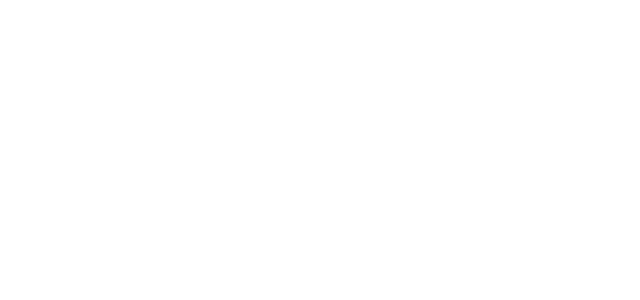
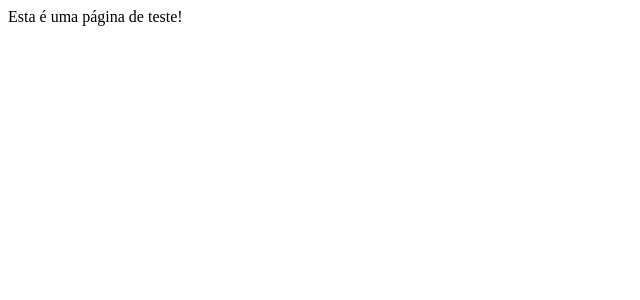
Before and after one commit to alexsrs/apc-fit-pro, a Next.js app in the folder apcpro-web/: page /teste in a window 1280 px wide. Shown: the top 300 px of the page, without its empty margins (0-640 px from the left). Built offline with nearby package versions, Linux system fonts and the light colour scheme.

Commit message:
estava funcionando antes

```diff
--- a/apcpro-web/pages/teste.tsx
+++ b/apcpro-web/pages/teste.tsx
@@ -1,10 +1,5 @@
 const Teste = () => {
-  (
-    <div>
-      <h1>Calma cocada</h1>
-      <div>Esta é uma página de teste!</div>
-    </div>
-  )
+  return <div>Esta é uma página de teste!</div>;
 };
 
 export default Teste;
```
